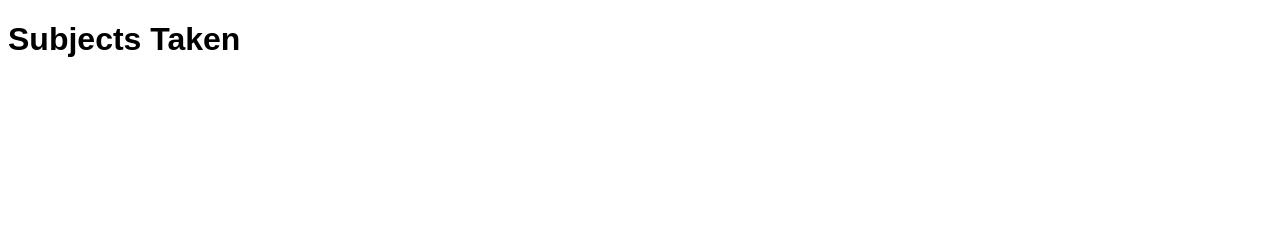
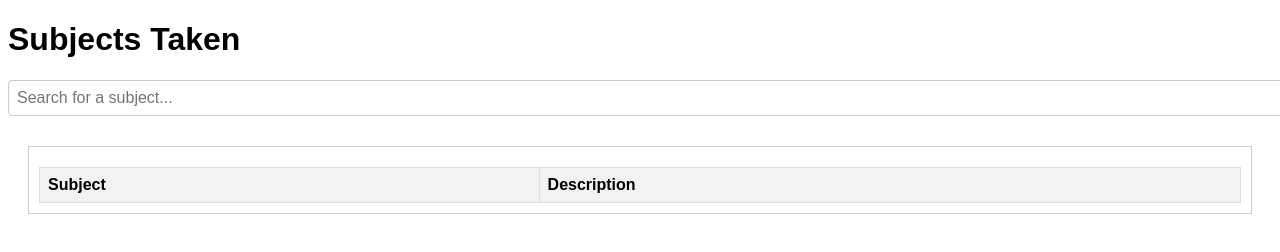
Before and after one commit to jazeljeanachas/Subjects, a plain HTML site: page index.html in a window 1280 px wide. Drawn offline with Linux system fonts and the light colour scheme; no server answers.

Commit message:
Update index.html

```diff
--- a/index.html
+++ b/index.html
@@ -7,11 +7,44 @@
     <style>
         body { font-family: Arial, sans-serif; }
         .course-container { margin: 20px; padding: 10px; border: 1px solid #ccc; }
+        #searchInput {
+            width: 100%;
+            padding: 8px;
+            margin-bottom: 10px;
+            border: 1px solid #ccc;
+            border-radius: 4px;
+            font-size: 16px;
+        }
+        table {
+            width: 100%;
+            border-collapse: collapse;
+            margin-top: 10px;
+        }
+        th, td {
+            border: 1px solid #ddd;
+            padding: 8px;
+            text-align: left;
+        }
+        th {
+            background-color: #f2f2f2;
+        }
     </style>
 </head>
 <body>
     <h1>Subjects Taken</h1>
-    <div id="courses"></div>
+    <input type="text" id="searchInput" placeholder="Search for a subject..." onkeyup="searchSubjects()">
+
+    <div class="course-container">
+        <table>
+            <thead>
+                <tr>
+                    <th>Subject</th>
+                    <th>Description</th>
+                </tr>
+            </thead>
+            <tbody id="courses"></tbody>
+        </table>
+    </div>
 
     <script src="script.js"></script>
 </body>
```
